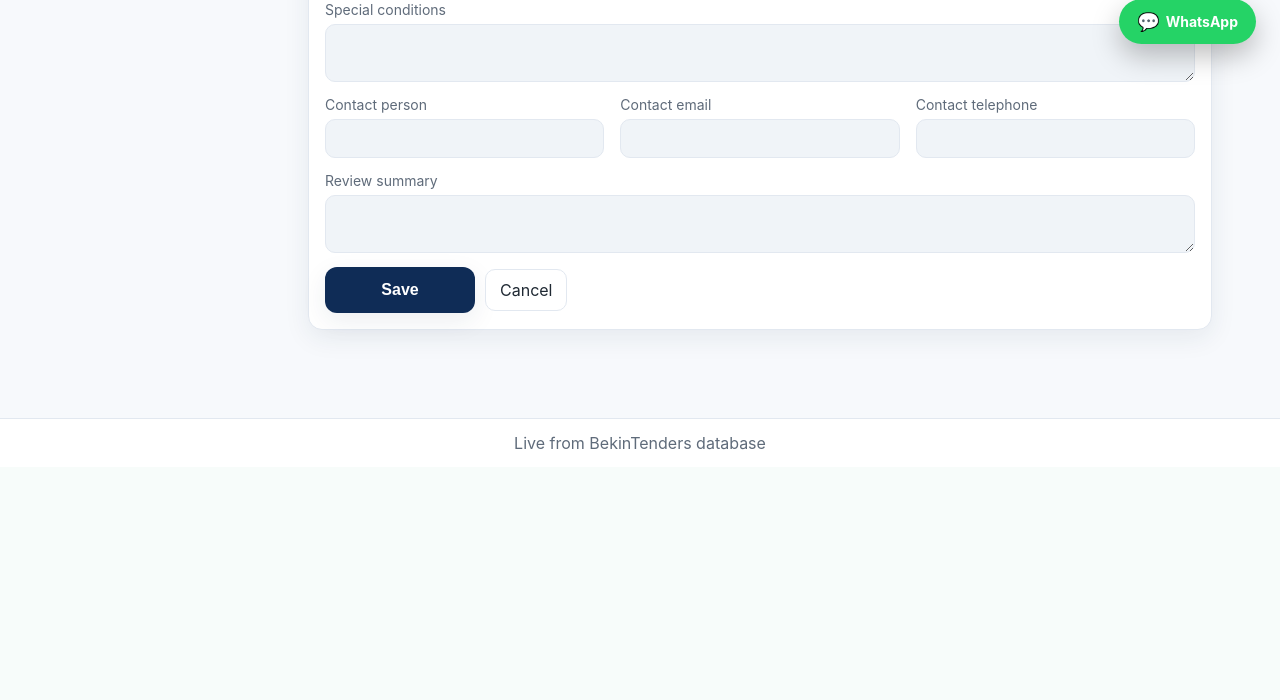
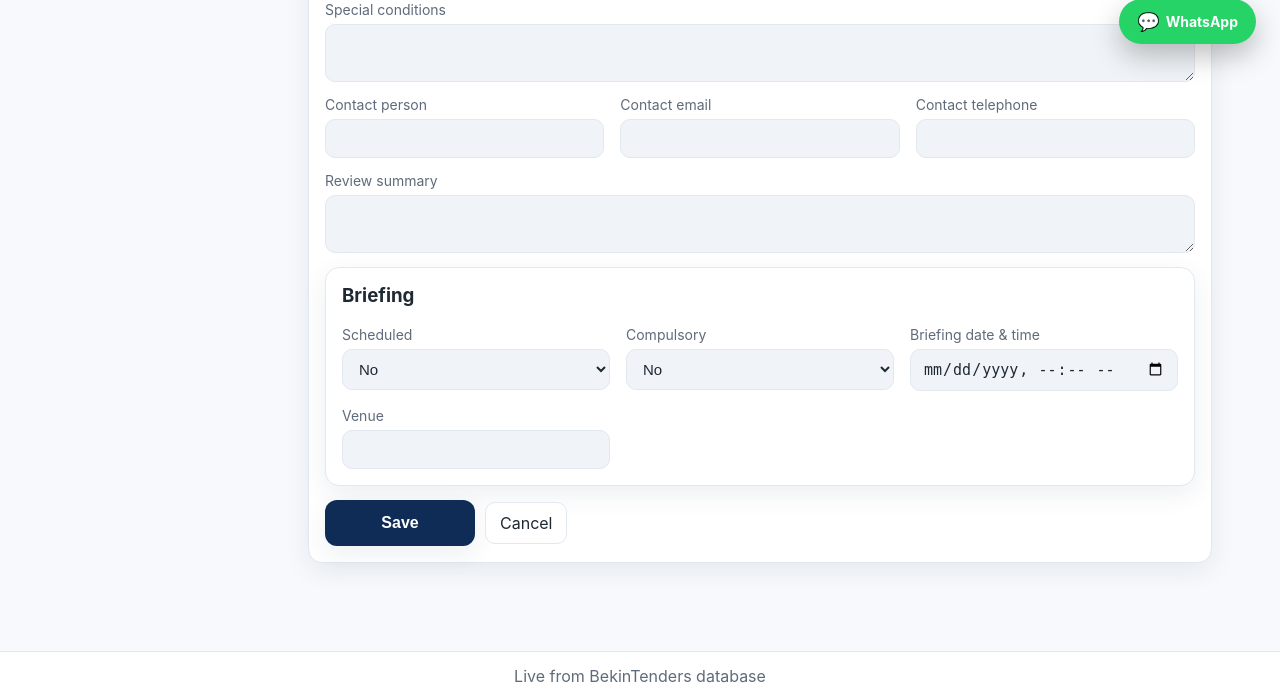
Before and after one commit to dadwert90-boop/BekinTenders, a Flask app: template templates/admin_form.html in a window 1280 px wide. Shown: the part 732-1432 px from the top of the page. Before the commit the page ends 1182 px from the top, so only its background shows below. Run offline with Flask 3, Linux system fonts and the light colour scheme; the template is opened without the code that fills it, so the values that code supplies are empty; some libraries are stand-ins or nearby versions.

Commit message:
Add briefing fields to admin tender form

```diff
--- a/app.py
+++ b/app.py
@@ -1077,6 +1077,18 @@ def parse_month(value: Optional[str]) -> Optional[datetime.date]:
         return None
 
 
+def parse_datetime(value: Optional[str]) -> Optional[datetime.datetime]:
+    if not value or not value.strip():
+        return None
+    try:
+        parsed = datetime.datetime.fromisoformat(value.strip())
+    except ValueError:
+        return None
+    if parsed.tzinfo is None:
+        parsed = parsed.replace(tzinfo=datetime.timezone.utc)
+    return parsed
+
+
 def month_start_today() -> datetime.date:
     today = datetime.date.today()
     return datetime.date(today.year, today.month, 1)
@@ -1145,6 +1157,12 @@ def upsert_tender(db: Session, tender_id: Optional[str], form: Dict[str, Any]) -
         "attachment_download_url": form.get("attachment_download_url") or None,
         "tender_review_summary": form.get("tender_review_summary") or None,
     }
+    briefing_payload = {
+        "is_scheduled": form.get("briefing_is_scheduled") == "1",
+        "is_compulsory": form.get("briefing_is_compulsory") == "1",
+        "briefing_datetime": parse_datetime(form.get("briefing_datetime")),
+        "briefing_venue": (form.get("briefing_venue") or "").strip() or None,
+    }
 
     if tender_id:
         try:
@@ -1156,6 +1174,19 @@ def upsert_tender(db: Session, tender_id: Optional[str], form: Dict[str, Any]) -
             raise ValueError("Tender not found")
         for key, value in payload.items():
             setattr(tender, key, value)
+        if tender.briefing:
+            if any(briefing_payload.values()):
+                tender.briefing.is_scheduled = briefing_payload["is_scheduled"]
+                tender.briefing.is_compulsory = briefing_payload["is_compulsory"]
+                tender.briefing.briefing_datetime = briefing_payload["briefing_datetime"]
+                tender.briefing.briefing_venue = briefing_payload["briefing_venue"]
+            else:
+                db.delete(tender.briefing)
+        elif any(briefing_payload.values()):
+            tender.briefing = TenderBriefing(
+                tender_id=tender.tender_id,
+                **briefing_payload,
+            )
         db.flush()
         return tender_id
 
@@ -1167,6 +1198,13 @@ def upsert_tender(db: Session, tender_id: Optional[str], form: Dict[str, Any]) -
         created_at=datetime.datetime.now(datetime.timezone.utc),
     )
     db.add(new_tender)
+    if any(briefing_payload.values()):
+        db.add(
+            TenderBriefing(
+                tender_id=new_tender.tender_id,
+                **briefing_payload,
+            )
+        )
     db.flush()
     return str(new_tender.tender_id)
 
--- a/templates/admin_form.html
+++ b/templates/admin_form.html
@@ -104,6 +104,33 @@
       <span>Review summary</span>
       <textarea name="tender_review_summary" rows="2">{{ tender.tender_review_summary if tender else '' }}</textarea>
     </label>
+    <div class="card">
+      <h3>Briefing</h3>
+      <div class="form-grid">
+        <label>
+          <span>Scheduled</span>
+          <select name="briefing_is_scheduled">
+            <option value="0" {% if tender and tender.briefing and not tender.briefing.is_scheduled %}selected{% endif %}>No</option>
+            <option value="1" {% if tender and tender.briefing and tender.briefing.is_scheduled %}selected{% endif %}>Yes</option>
+          </select>
+        </label>
+        <label>
+          <span>Compulsory</span>
+          <select name="briefing_is_compulsory">
+            <option value="0" {% if tender and tender.briefing and not tender.briefing.is_compulsory %}selected{% endif %}>No</option>
+            <option value="1" {% if tender and tender.briefing and tender.briefing.is_compulsory %}selected{% endif %}>Yes</option>
+          </select>
+        </label>
+        <label>
+          <span>Briefing date & time</span>
+          <input type="datetime-local" name="briefing_datetime" value="{% if tender and tender.briefing and tender.briefing.briefing_datetime %}{{ tender.briefing.briefing_datetime.strftime('%Y-%m-%dT%H:%M') }}{% endif %}">
+        </label>
+        <label>
+          <span>Venue</span>
+          <input type="text" name="briefing_venue" value="{{ tender.briefing.briefing_venue if tender and tender.briefing else '' }}">
+        </label>
+      </div>
+    </div>
 
     <div class="actions actions-inline">
       <button type="submit" class="search-cta">Save</button>
```
